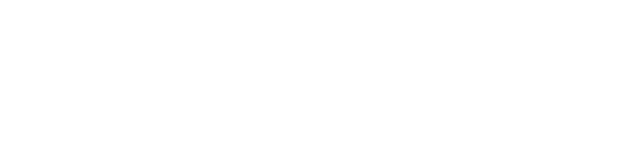
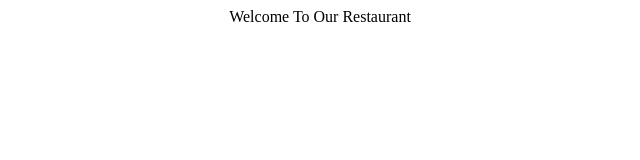
Before and after one commit to IAmYoungbossy/restaurant-page, a website built with webpack: page dist/index.html in a window 1280 px wide. Shown: the whole page, without its empty margins (320-960 px from the left). Built offline with nearby package versions, Linux system fonts and the light colour scheme.

Commit message:
Link CSS file with index.JS

```diff
--- a/package.json
+++ b/package.json
@@ -2,7 +2,7 @@
   "name": "restaurant-page",
   "version": "1.0.0",
   "description": "A dynamic restaurant using only CSS, JS and Webpack",
-  "main": "index.js",
+  "private": true,
   "scripts": {
     "test": "echo \"Error: no test specified\" && exit 1",
     "build": "webpack"
@@ -19,6 +19,8 @@
   },
   "homepage": "https://github.com/IAmYoungbossy/restaurant-page#readme",
   "devDependencies": {
+    "css-loader": "^6.7.1",
+    "style-loader": "^3.3.1",
     "webpack": "^5.73.0",
     "webpack-cli": "^4.10.0"
   }
--- a/src/index.js
+++ b/src/index.js
@@ -1 +1,13 @@
+import './style.css';
+
+const body = document.querySelector('body');
+const content = document.querySelector('#content');
+const header = document.createElement('hi');
+
+header.textContent = "Welcome To Our Restaurant";
+
+content.appendChild(header);
+body.appendChild(content);
+
+body.classList.add('hello');
 console.log('Hello Bossman');
--- /dev/null
+++ b/src/style.css
@@ -0,0 +1,3 @@
+.hello {
+  text-align: center;
+}
--- a/webpack.config.js
+++ b/webpack.config.js
@@ -4,7 +4,15 @@ module.exports = {
   mode: 'development',
   entry: './src/index.js',
   output: {
-    filename: 'main.js',
+    filename: 'bundle.js',
     path: path.resolve(__dirname, 'dist'),
   },
+  module: {
+    rules: [
+      {
+        test: /\.css$/i,
+        use: ['style-loader', 'css-loader'],
+      },
+    ],
+  },
 };
```
Also changed, not shown: dist/bundle.js (added), dist/index.html, 1 other file.
